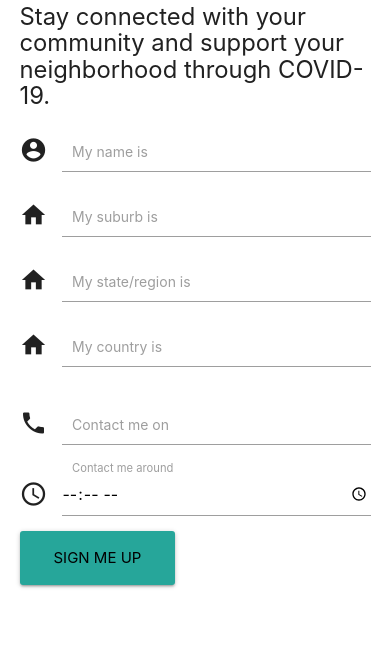
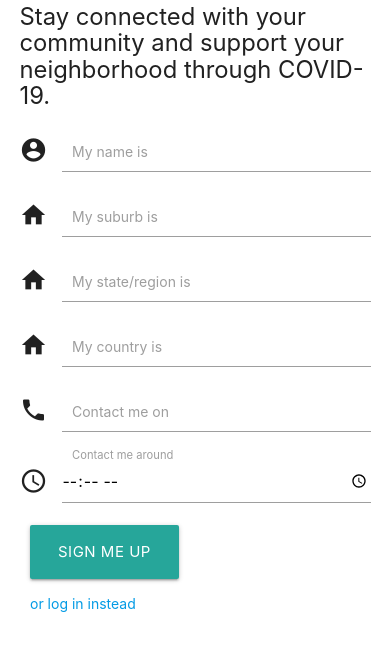
Before and after one commit to sriharikapu/NeighborCall, a plain HTML site: page index.html in a window 390 px wide. Shown: the part 162-812 px from the top of the page. Drawn offline with Linux system fonts and the light colour scheme.

Commit message:
Add in javascript

```diff
--- a/css/styles.css
+++ b/css/styles.css
@@ -17,15 +17,14 @@ h4 {
 	margin-bottom: 20px;
 }
 
+.no-margin {
+	margin: 0;
+}
+
 /* Mobile Styling */
 
 /* Extra small devices (phones, 600px and down) */
 @media only screen and (max-width: 600px) {
-	#divAddressInputs div {
-		display: block;
-		width: 100%;
-	}
-
 	h4 {
 		font-size: 1.7rem;
 	}
--- a/index.html
+++ b/index.html
@@ -7,60 +7,16 @@
 	<link type="text/css" rel="stylesheet" href="./css/styles.css" media="screen,projection" />
 	<link href="https://fonts.googleapis.com/icon?family=Material+Icons" rel="stylesheet">
 	<meta name="viewport" content="width=device-width, initial-scale=1.0" />
+	<script src="./scripts/index.js"></script>
+
 </head>
 	<body class="container">
-		<img class="responsive-img" src="./images/nc-logo.jpg"/>
+		<img class="responsive-img" src="./images/nc-logo.jpg" />
 		<h4>Stay connected with your community and support your neighborhood through COVID-19.</h4>
-		<form>
-			<div class="input-field col s6">
-				<i class="material-icons prefix">account_circle</i>
-				<input id="name" type="text" class="validate">
-				<label for="name">My name is</label>
-			</div>
-
-			<div id="divAddressInputs" class="row">
-			<!--<div class="input-field col s3">
-				<i class="material-icons prefix">home</i>
-				<input id="home" type="text" class="validate">
-				<label for="home">I live at </label>
-			</div>-->
-
-			<div class="input-field col s4">
-				<i class="material-icons prefix">home</i>
-				<input id="suburb" type="text" class="validate">
-				<label for="suburb">My suburb is </label>
-			</div>
-
-			<div class="input-field col s4">
-				<i class="material-icons prefix">home</i>
-				<input id="state" type="text" class="validate">
-				<label for="state">My state/region is </label>
-			</div>
-
-			<div class="input-field col s4">
-				<i class="material-icons prefix">home</i>
-				<input id="country" type="text" class="validate">
-				<label for="country">My country is </label>
-			</div>
+		<div id="content">
 
 		</div>
 
-			<div class="input-field col s6">
-			<i class="material-icons prefix">phone</i>
-			<input id="telephone" type="tel" class="validate">
-			<label for="telephone">Contact me on</label>
-			</div>
-
-			<div id="divTimeInput" class="input-field col s6">
-			<i class="material-icons prefix">schedule</i>
-			<input id="time" type="time" class="validate">
-			<label for="time">Contact me around</label>
-			</div>
-
-			<div class="input-field col s3">
-				<input class="waves-effect waves-light btn-large" type="submit" value="Sign me up"/>
-			</div>
-		</form>
 
 		<br>
 		<br>
--- /dev/null
+++ b/scripts/index.js
@@ -0,0 +1,93 @@
+window.onload = function () {
+	init();
+
+	function init() {
+		renderSignUpPage();
+		registerEventHandlers();
+	}
+
+	function registerEventHandlers() {
+		var signUpButton = document.getElementById("btnSignUp");
+		signUpButton.addEventListener("click", successfulRegistration);
+
+	}
+
+	function renderSignUpPage() {
+		var html = `<form>
+		<div class="input-field col s6">
+			<i class="material-icons prefix">account_circle</i>
+			<input id="name" type="text" class="validate" required>
+			<label for="name">My name is</label>
+		</div>
+
+		<div id="divAddressInputs" class="row no-margin">
+			<!--<div class="input-field col s3">
+				<i class="material-icons prefix">home</i>
+				<input id="home" type="text" class="validate" required>
+				<label for="home">I live at </label>
+			</div>-->
+
+			<div class="input-field col l4 s12">
+				<i class="material-icons prefix">home</i>
+				<input id="suburb" type="text" class="validate" required>
+				<label for="suburb">My suburb is </label>
+			</div>
+
+			<div class="input-field col l4 s12">
+				<i class="material-icons prefix">home</i>
+				<input id="state" type="text" class="validate" required>
+				<label for="state">My state/region is </label>
+			</div>
+
+			<div class="input-field col l4 s12">
+				<i class="material-icons prefix">home</i>
+				<input id="country" type="text" class="validate" required>
+				<label for="country">My country is </label>
+			</div>
+
+		</div>
+
+		<div class="input-field col s6">
+			<i class="material-icons prefix">phone</i>
+			<input id="telephone" type="tel" class="validate" required>
+			<label for="telephone">Contact me on</label>
+		</div>
+
+		<div id="divTimeInput" class="input-field col s6">
+			<i class="material-icons prefix">schedule</i>
+			<input id="time" type="time" class="validate" required>
+			<label for="time">Contact me around</label>
+		</div>
+
+		<div class="row">
+			<div class="input-field col s12">
+				<input id="btnSignUp" class="waves-effect waves-light btn-large" type="submit" value="Sign me up" />
+			</div>
+			<div class="no-margin input-field col s12">
+				<a>or log in instead</a>
+			</div>
+		</div>
+	</form>`;
+
+		var div = document.getElementById("content");
+		div.innerHTML = html;
+	}
+
+	function successfulRegistration() {
+		var html = `
+			<div class="row">
+				<div class="col 12 s12">
+					<i class="material-icons prefix">check_cirle</i>
+
+					<h2>Thank you!</h2>
+
+					<h4>You have successfully registered with NeighbourCall, please log in</h4>
+				</div>
+			</div>
+		`;
+
+		var div = document.getElementById("content");
+		div.innerHTML = html;
+	}
+
+};
```
Lines whose indentation alone changed are shown as unchanged.
